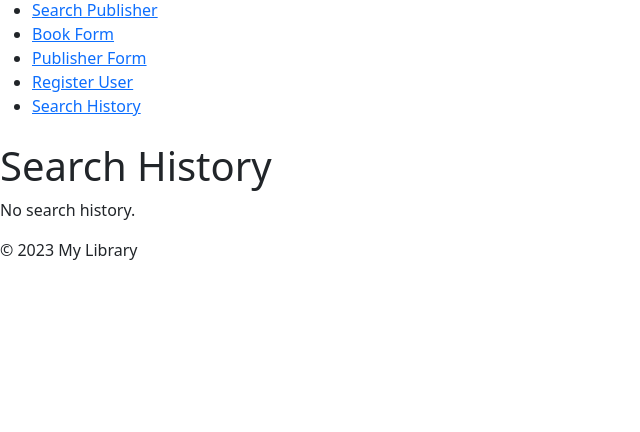
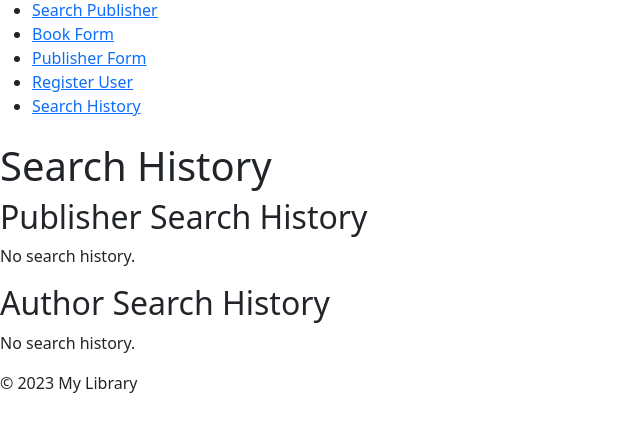
Before and after one commit to louispawaon/mugna-django-training, a Django app: page /search_history/ in a window 1280 px wide. Shown: the part 130-562 px from the top of the page, without its empty margins (0-640 px from the left). Run offline with Django 4.2, Linux system fonts and the light colour scheme.

Commit message:
Exercise 10: Update-2

```diff
--- a/exercises/templates/search_history.html
+++ b/exercises/templates/search_history.html
@@ -2,13 +2,25 @@
 
 {% block content %}
   <h1>Search History</h1>
-  {% if search_history %}
+  <h2>Publisher Search History</h2>
+  {% if publisher_search_history %}
     <ul>
-      {% for query in search_history %}
+      {% for query in publisher_search_history %}
         <li><a href="{% url 'publisher_search' %}?q={{ query }}">{{ query }}</a></li>
       {% endfor %}
     </ul>
   {% else %}
     <p>No search history.</p>
   {% endif %}
+
+  <h2>Author Search History</h2>
+  {% if author_search_history %}
+    <ul>
+      {% for query in author_search_history %}
+        <li><a href="{% url 'author_search' %}?q={{ query }}">{{ query }}</a></li>
+      {% endfor %}
+    </ul>
+  {% else %}
+    <p>No search history.</p>
+  {% endif %}
 {% endblock %}
--- a/exercises/views.py
+++ b/exercises/views.py
@@ -274,9 +274,11 @@ class SearchPublisherView(ListView):
     def get_queryset(self):
         query = self.request.GET.get("q")
         if query:
-            search_history = self.request.session.get("search_history", [])
-            search_history.append(query)
-            self.request.session["search_history"] = search_history
+            publisher_search_history = self.request.session.get(
+                "publisher_search_history", []
+            )
+            publisher_search_history.append(query)
+            self.request.session["publisher_search_history"] = publisher_search_history
             return Publisher.objects.filter(name__icontains=query)
         else:
             return Publisher.objects.all()
@@ -290,9 +292,11 @@ class SearchAuthorView(ListView):
     def get_queryset(self):
         query = self.request.GET.get("q")
         if query:
-            search_history = self.request.session.get("search_history", [])
-            search_history.append(query)
-            self.request.session["search_history"] = search_history
+            author_search_history = self.request.session.get(
+                "author_search_history", []
+            )
+            author_search_history.append(query)
+            self.request.session["author_search_history"] = author_search_history
             return Author.objects.filter(
                 Q(first_name__contains=query) | Q(last_name__contains=query)
             )
@@ -376,10 +380,19 @@ class DeletePublisherView(DeleteView):
         return HttpResponseRedirect(reverse("publisher_list"))
 
 
-class SearchHistory(ListView):
+class PublisherSearchHistory(ListView):
     template_name = "search_history.html"
-    context_object_name = "search_history"
+    context_object_name = "publisher_search_history"
 
     def get_queryset(self):
-        if self.request.session.get("search_history"):
-            return self.request.session["search_history"]
+        if self.request.session.get("publisher_search_history"):
+            return self.request.session["publisher_search_history"]
+
+
+class AuthorSearchHistory(ListView):
+    template_name = "search_history.html"
+    context_object_name = "author_search_history"
+
+    def get_queryset(self):
+        if self.request.session.get("author_search_history"):
+            return self.request.session["author_search_history"]
--- a/mysite/urls.py
+++ b/mysite/urls.py
@@ -43,7 +43,8 @@ from exercises.views import (
     CreatePublisherView,
     UpdatePublisherView,
     DeletePublisherView,
-    SearchHistory,
+    PublisherSearchHistory,
+    AuthorSearchHistory,
 )
 
 
@@ -96,5 +97,14 @@ urlpatterns = [
         DeletePublisherView.as_view(),
         name="publisher_delete",
     ),
-    path("search_history/", SearchHistory.as_view(), name="search_history"),
+    path(
+        "search_history/",
+        PublisherSearchHistory.as_view(),
+        name="search_history",
+    ),
+    path(
+        "search_history/",
+        AuthorSearchHistory.as_view(),
+        name="search_history",
+    ),
 ]
```
Also changed, not shown: db.sqlite3.
